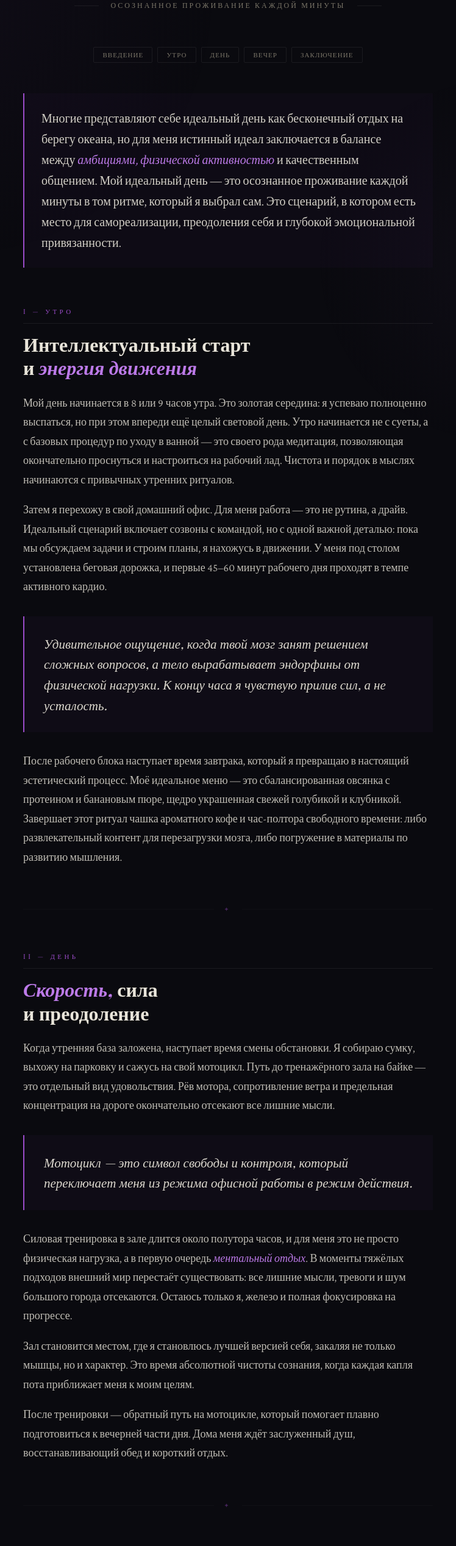
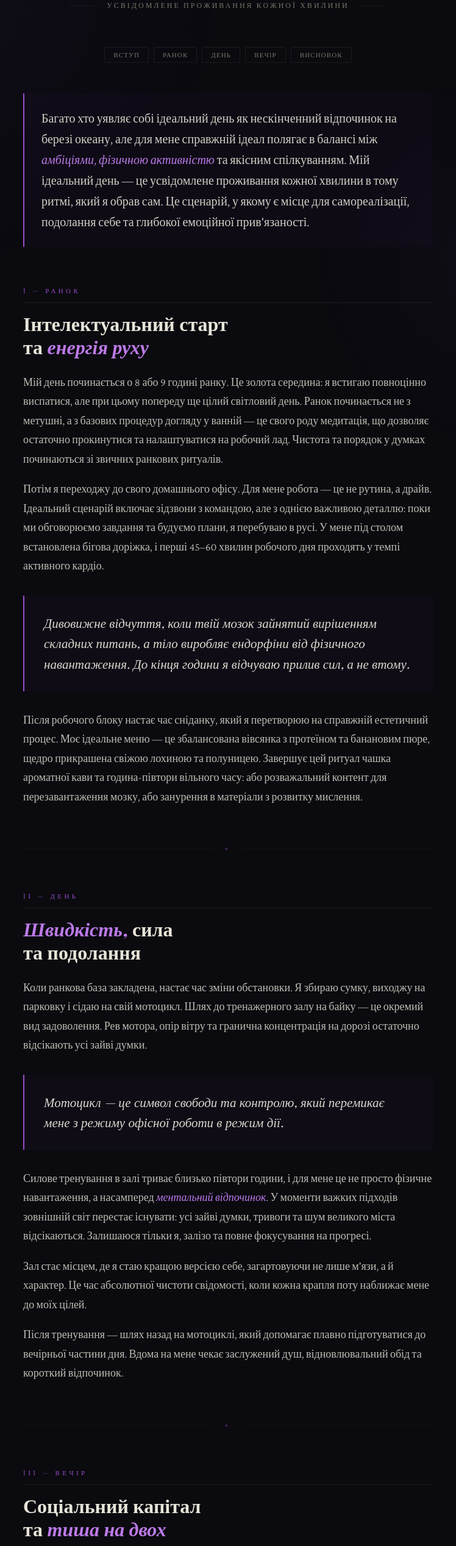
Before and after one commit to YarikFed/my-ideal-day, a plain HTML site: page index.html in a window 1280 px wide. Shown: the part 213-2749 px from the top of the page at 61% size, without its empty margins (266-1014 px from the left). Drawn offline with nearby package versions, Linux system fonts and the light colour scheme; a web font is replaced by a local one.

Commit message:
Update index.html

```diff
--- a/index.html
+++ b/index.html
@@ -1,10 +1,9 @@
 <!DOCTYPE html>
-<html lang="ru">
+<html lang="uk">
 <head>
- <link rel="icon" type="image/jpeg" href="myday.jpg">
 <meta charset="UTF-8">
 <meta name="viewport" content="width=device-width, initial-scale=1.0">
-<title>Мой идеальный день</title>
+<title>Мій ідеальний день by Ярослав Федоров</title>
 <link href="https://fonts.googleapis.com/css2?family=Playfair+Display:ital,wght@0,400;0,700;1,400&family=Crimson+Pro:wght@300;400;600&display=swap" rel="stylesheet">
 <style>
   *, *::before, *::after { box-sizing: border-box; margin: 0; padding: 0; }
@@ -350,97 +349,92 @@
 <div class="reading-progress" id="reading-progress"></div>
 
 <div class="header">
-  <div class="header-eyebrow">Эссе</div>
-  <h1>Мой <em>идеальный</em> день</h1>
+  <div class="header-eyebrow">Есе</div>
+  <h1>Мій <em>ідеальний</em> день</h1>
   <div class="header-meta">
     <div class="header-meta-line"></div>
-    <div class="header-meta-text">Осознанное проживание каждой минуты</div>
+    <div class="header-meta-text">Усвідомлене проживання кожної хвилини</div>
     <div class="header-meta-line"></div>
   </div>
 </div>
 
 <nav class="nav-chapters">
-  <a class="nav-btn" href="#intro">Введение</a>
-  <a class="nav-btn" href="#morning">Утро</a>
+  <a class="nav-btn" href="#intro">Вступ</a>
+  <a class="nav-btn" href="#morning">Ранок</a>
   <a class="nav-btn" href="#day">День</a>
-  <a class="nav-btn" href="#evening">Вечер</a>
-  <a class="nav-btn" href="#conclusion">Заключение</a>
+  <a class="nav-btn" href="#evening">Вечір</a>
+  <a class="nav-btn" href="#conclusion">Висновок</a>
 </nav>
 
 <main class="content">
 
-  <!-- INTRO -->
   <div class="intro-block" id="intro">
-    <p>Многие представляют себе идеальный день как бесконечный отдых на берегу океана, но для меня истинный идеал заключается в балансе между <span class="highlight">амбициями, физической активностью</span> и качественным общением. Мой идеальный день — это осознанное проживание каждой минуты в том ритме, который я выбрал сам. Это сценарий, в котором есть место для самореализации, преодоления себя и глубокой эмоциональной привязанности.</p>
+    <p>Багато хто уявляє собі ідеальний день як нескінченний відпочинок на березі океану, але для мене справжній ідеал полягає в балансі між <span class="highlight">амбіціями, фізичною активністю</span> та якісним спілкуванням. Мій ідеальний день — це усвідомлене проживання кожної хвилини в тому ритмі, який я обрав сам. Це сценарій, у якому є місце для самореалізації, подолання себе та глибокої емоційної прив'язаності.</p>
   </div>
 
-  <!-- MORNING -->
   <section class="chapter" id="morning">
-    <div class="chapter-label">I — Утро</div>
-    <h2 class="chapter-title">Интеллектуальный старт<br>и <em>энергия движения</em></h2>
+    <div class="chapter-label">I — Ранок</div>
+    <h2 class="chapter-title">Інтелектуальний старт<br>та <em>енергія руху</em></h2>
 
-    <p>Мой день начинается в 8 или 9 часов утра. Это золотая середина: я успеваю полноценно выспаться, но при этом впереди ещё целый световой день. Утро начинается не с суеты, а с базовых процедур по уходу в ванной — это своего рода медитация, позволяющая окончательно проснуться и настроиться на рабочий лад. Чистота и порядок в мыслях начинаются с привычных утренних ритуалов.</p>
+    <p>Мій день починається о 8 або 9 годині ранку. Це золота середина: я встигаю повноцінно виспатися, але при цьому попереду ще цілий світловий день. Ранок починається не з метушні, а з базових процедур догляду у ванній — це свого роду медитація, що дозволяє остаточно прокинутися та налаштуватися на робочий лад. Чистота та порядок у думках починаються зі звичних ранкових ритуалів.</p>
 
-    <p>Затем я перехожу в свой домашний офис. Для меня работа — это не рутина, а драйв. Идеальный сценарий включает созвоны с командой, но с одной важной деталью: пока мы обсуждаем задачи и строим планы, я нахожусь в движении. У меня под столом установлена беговая дорожка, и первые 45–60 минут рабочего дня проходят в темпе активного кардио.</p>
+    <p>Потім я переходжу до свого домашнього офісу. Для мене робота — це не рутина, а драйв. Ідеальний сценарій включає зідзвони з командою, але з однією важливою деталлю: поки ми обговорюємо завдання та будуємо плани, я перебуваю в русі. У мене під столом встановлена бігова доріжка, і перші 45–60 хвилин робочого дня проходять у темпі активного кардіо.</p>
 
     <div class="pull-quote">
-      <p>Удивительное ощущение, когда твой мозг занят решением сложных вопросов, а тело вырабатывает эндорфины от физической нагрузки. К концу часа я чувствую прилив сил, а не усталость.</p>
+      <p>Дивовижне відчуття, коли твій мозок зайнятий вирішенням складних питань, а тіло виробляє ендорфіни від фізичного навантаження. До кінця години я відчуваю прилив сил, а не втому.</p>
     </div>
 
-    <p>После рабочего блока наступает время завтрака, который я превращаю в настоящий эстетический процесс. Моё идеальное меню — это сбалансированная овсянка с протеином и банановым пюре, щедро украшенная свежей голубикой и клубникой. Завершает этот ритуал чашка ароматного кофе и час-полтора свободного времени: либо развлекательный контент для перезагрузки мозга, либо погружение в материалы по развитию мышления.</p>
+    <p>Після робочого блоку настає час сніданку, який я перетворюю на справжній естетичний процес. Моє ідеальне меню — це збалансована вівсянка з протеїном та банановим пюре, щедро прикрашена свіжою лохиною та полуницею. Завершує цей ритуал чашка ароматної кави та година-півтори вільного часу: або розважальний контент для перезавантаження мозку, або занурення в матеріали з розвитку мислення.</p>
   </section>
 
   <div class="divider">✦</div>
 
-  <!-- DAY -->
   <section class="chapter" id="day">
     <div class="chapter-label">II — День</div>
-    <h2 class="chapter-title"><em>Скорость,</em> сила<br>и преодоление</h2>
+    <h2 class="chapter-title"><em>Швидкість,</em> сила<br>та подолання</h2>
 
-    <p>Когда утренняя база заложена, наступает время смены обстановки. Я собираю сумку, выхожу на парковку и сажусь на свой мотоцикл. Путь до тренажёрного зала на байке — это отдельный вид удовольствия. Рёв мотора, сопротивление ветра и предельная концентрация на дороге окончательно отсекают все лишние мысли.</p>
+    <p>Коли ранкова база закладена, настає час зміни обстановки. Я збираю сумку, виходжу на парковку і сідаю на свій мотоцикл. Шлях до тренажерного залу на байку — це окремий вид задоволення. Рев мотора, опір вітру та гранична концентрація на дорозі остаточно відсікають усі зайві думки.</p>
 
     <div class="pull-quote">
-      <p>Мотоцикл — это символ свободы и контроля, который переключает меня из режима офисной работы в режим действия.</p>
+      <p>Мотоцикл — це символ свободи та контролю, який перемикає мене з режиму офісної роботи в режим дії.</p>
     </div>
 
-    <p>Силовая тренировка в зале длится около полутора часов, и для меня это не просто физическая нагрузка, а в первую очередь <span class="highlight">ментальный отдых</span>. В моменты тяжёлых подходов внешний мир перестаёт существовать: все лишние мысли, тревоги и шум большого города отсекаются. Остаюсь только я, железо и полная фокусировка на прогрессе.</p>
+    <p>Силове тренування в залі триває близько півтори години, і для мене це не просто фізичне навантаження, а насамперед <span class="highlight">ментальний відпочинок</span>. У моменти важких підходів зовнішній світ перестає існувати: усі зайві думки, тривоги та шум великого міста відсікаються. Залишаюся тільки я, залізо та повне фокусування на прогресі.</p>
 
-    <p>Зал становится местом, где я становлюсь лучшей версией себя, закаляя не только мышцы, но и характер. Это время абсолютной чистоты сознания, когда каждая капля пота приближает меня к моим целям.</p>
+    <p>Зал стає місцем, де я стаю кращою версією себе, загартовуючи не лише м'язи, а й характер. Це час абсолютної чистоти свідомості, коли кожна крапля поту наближає мене до моїх цілей.</p>
 
-    <p>После тренировки — обратный путь на мотоцикле, который помогает плавно подготовиться к вечерней части дня. Дома меня ждёт заслуженный душ, восстанавливающий обед и короткий отдых.</p>
+    <p>Після тренування — шлях назад на мотоциклі, який допомагає плавно підготуватися до вечірньої частини дня. Вдома на мене чекає заслужений душ, відновлювальний обід та короткий відпочинок.</p>
   </section>
 
   <div class="divider">✦</div>
 
-  <!-- EVENING -->
   <section class="chapter" id="evening">
-    <div class="chapter-label">III — Вечер</div>
-    <h2 class="chapter-title">Социальный капитал<br>и <em>тишина на двоих</em></h2>
+    <div class="chapter-label">III — Вечір</div>
+    <h2 class="chapter-title">Соціальний капітал<br>та <em>тиша на двох</em></h2>
 
-    <p>Вечер в моём идеальном дне всегда посвящён людям, которые мне дороги. У этого времени есть два сценария, и оба по-своему прекрасны. Иногда мы с друзьями погружаемся в виртуальный мир компьютерных игр — это азарт, командная работа и возможность посмеяться над общими шутками. В другие дни мы выбираем живую встречу, наполненную движением и активностью.</p>
+    <p>Вечір у моєму ідеальному дні завжди присвячений людям, які мені дорогі. У цього часу є два сценарії, і обидва по-своєму прекрасні. Іноді ми з друзями занурюємося у віртуальний світ комп'ютерних ігор — це азарт, командна робота та можливість посміятися над спільними жартами. В інші дні ми обираємо живу зустріч, наповнену рухом та активністю.</p>
 
-    <p>Однако самый важный этап наступает, когда город погружается в сумерки. Мой идеальный день завершается <span class="highlight">ужином с моей партнёршей</span>. Это время тишины и искренности. Мы оставляем телефоны в стороне, чтобы полностью посвятить себя друг другу. Мы обсуждаем всё: от забавных моментов дня до глубоких личных инсайтов.</p>
+    <p>Однак найважливіший етап настає, коли місто занурюється в сутінки. Мій ідеальний день завершується <span class="highlight">вечерею з моєю партнеркою</span>. Це час тиші та щирості. Ми залишаємо телефони осторонь, щоб повністю присвятити себе одне одному. Ми обговорюємо все: від кумедних моментів дня до глибоких особистих інсайтів.</p>
 
     <div class="pull-quote">
-      <p>В этих разговорах рождается то самое чувство опоры и понимания, которое делает любой успех осмысленным.</p>
+      <p>У цих розмовах народжується те саме почуття опори та розуміння, яке робить будь-який успіх осмисленим.</p>
     </div>
 
-    <p>Для нас этот вечерний час — время совместного проектирования жизни. Мы делимся планами, мечтаем вслух и обсуждаем наше дальнейшее будущее. Это не просто разговоры, а создание общего видения того, к чему мы идём. Такие моменты сближают сильнее любых подарков, создавая фундамент доверия и общей цели.</p>
+    <p>Для нас ця вечірня година — час спільного проектування життя. Ми ділимося планами, мріємо вголос і обговорюємо наше подальше майбутнє. Це не просто розмови, а створення спільного бачення того, куди ми йдемо. Такі моменти зближують сильніше за будь-які подарунки, створюючи фундамент довіри та спільної мети.</p>
 
-    <p>Финальный аккорд дня — совместный просмотр фильма. Мы устраиваемся поудобнее, ставя мир на паузу. Это момент максимального уюта, когда дневная скорость сменяется абсолютным покоем под мерцание экрана.</p>
+    <p>Фінальний акорд дня — спільний перегляд фільму. Ми влаштовуємося зручніше, ставлячи світ на паузу. Це момент максимального затишку, коли денна швидкість змінюється абсолютним спокоєм під мерехтіння екрана.</p>
   </section>
 
   <div class="divider">✦</div>
 
-  <!-- CONCLUSION -->
   <section class="chapter conclusion" id="conclusion">
-    <div class="chapter-label">Заключение</div>
-    <h2 class="chapter-title">Баланс, в котором<br>я <em>по-настоящему живой</em></h2>
+    <div class="chapter-label">Висновок</div>
+    <h2 class="chapter-title">Баланс, у якому<br>я <em>по-справжньому живий</em></h2>
 
-    <p>Засыпая, я чувствую полное удовлетворение. Мой идеальный день — это не отсутствие задач, а баланс между личными амбициями, физическим развитием и любовью. В этом графике есть место для карьеры, для скорости мотоцикла, для ментальной перезагрузки в зале и для построения будущего с близким человеком.</p>
+    <p>Засинаючи, я відчуваю повне задоволення. Мій ідеальний день — це не відсутність завдань, а баланс між особистими амбіціями, фізичним розвитком та коханням. У цьому графіку є місце для кар'єри, для швидкості мотоцикла, для ментального перезавантаження в залі та для побудови майбутнього з близькою людиною.</p>
 
     <div class="pull-quote">
-      <p>Именно в таком сочетании я чувствую себя по-настоящему живым, целостным и готовым к новым свершениям завтрашнего дня.</p>
+      <p>Саме в такому поєднанні я відчуваю себе по-справжньому живим, цілісним і готовим до нових звершень завтрашнього дня.</p>
     </div>
   </section>
 
```
